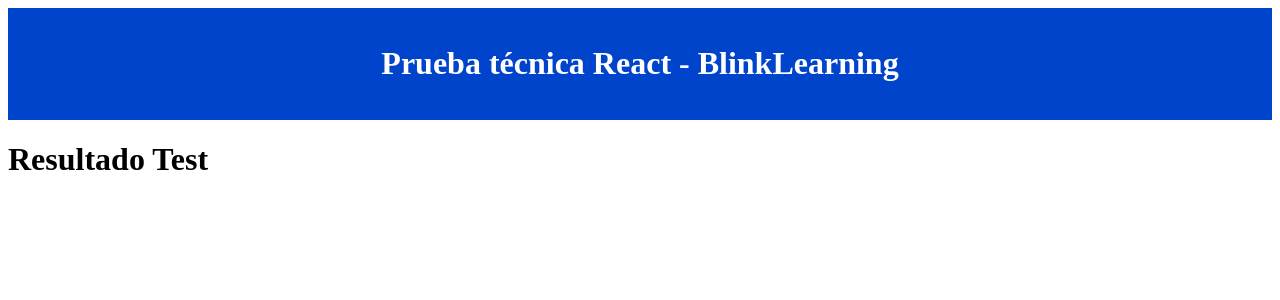
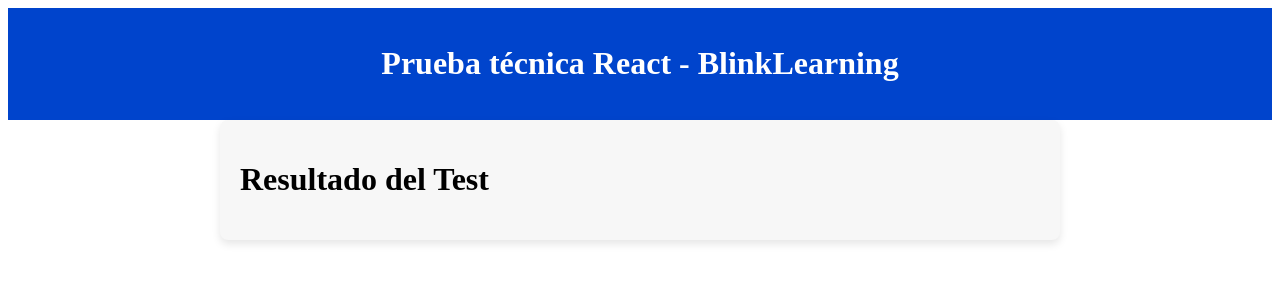
Before and after one commit to Miyagito/prueba_test_react_app, a React (Create React App) app: page /resultado-prueba in a window 1280 px wide. Shown: the top 300 px of the page. Built offline with nearby package versions, Linux system fonts and the light colour scheme.

Commit message:
agregué la vista con las respuestas

```diff
--- /dev/null
+++ b/src/atoms/respuestasState.ts
@@ -0,0 +1,7 @@
+import { atom } from 'recoil';
+import { RespuestasUsuario } from '../types/respuesta/respuestaTypes';
+
+export const respuestasState = atom<RespuestasUsuario>({
+  key: 'respuestasState',
+  default: {}
+});
--- /dev/null
+++ b/src/components/ResultScreen/ResultTestScreen.module.scss
@@ -0,0 +1,34 @@
+.container {
+  max-width: 50rem;
+  margin: 0 auto;
+  padding: 1.25rem;
+  background-color: #f7f7f7;
+  border-radius: 0.5rem;
+  box-shadow: 0 0.25rem 0.5rem rgba(0, 0, 0, 0.1);
+}
+
+.pregunta {
+  background-color: #ffffff;
+  padding: 0.9375rem;
+  margin-bottom: 1.25rem;
+  border-radius: 0.25rem;
+  box-shadow: 0 0.125rem 0.25rem rgba(0, 0, 0, 0.05);
+
+  h2 {
+    font-size: 1.2rem;
+    color: #333;
+    margin-bottom: 0.625rem;
+  }
+
+  ul {
+    padding: 0;
+  }
+}
+
+.correcta {
+  color: green;
+}
+
+.seleccionada {
+  color: red;
+}
--- a/src/components/ResultScreen/ResultTestScreen.tsx
+++ b/src/components/ResultScreen/ResultTestScreen.tsx
@@ -1,7 +1,49 @@
+import { useRecoilValue } from 'recoil';
+import styles from './ResultTestScreen.module.scss';
+import { OptionType, PreguntaType } from '../../types/pregunta/preguntaTypes';
+import { respuestasState } from '../../atoms/respuestasState';
+import { preguntasState } from '../../atoms/preguntasState';
+
 export const ResultTestScreen = () => {
+  const respuestasUsuario = useRecoilValue(respuestasState);
+  const preguntas = useRecoilValue(preguntasState);
+
+  const checkMark = '✅';
+  const crossMark = '❌';
+
   return (
-    <div>
-      <h1>Resultado Test</h1>
+    <div className={styles.container}>
+      <h1>Resultado del Test</h1>
+      {!preguntas && <p>No hay preguntas para mostrar.</p>}
+      {preguntas &&
+        preguntas.map((pregunta: PreguntaType) => (
+          <div key={pregunta.id} className={styles.pregunta}>
+            <h2>{pregunta.questionText}</h2>
+            <ul>
+              {pregunta.options.map((opcion: OptionType) => {
+                const isCorrect = opcion.isCorrect;
+                const isSelected = respuestasUsuario[pregunta.id] === opcion.id;
+                const isCorrectAndSelected = isCorrect && isSelected;
+
+                return (
+                  <li
+                    key={opcion.id}
+                    className={
+                      isCorrect
+                        ? styles.correcta
+                        : isSelected
+                          ? styles.seleccionada
+                          : ''
+                    }
+                  >
+                    {opcion.text} {isCorrectAndSelected && checkMark}
+                    {!isCorrect && isSelected && crossMark}
+                  </li>
+                );
+              })}
+            </ul>
+          </div>
+        ))}
     </div>
   );
 };
--- /dev/null
+++ b/src/types/respuesta/respuestaTypes.ts
@@ -0,0 +1,3 @@
+export interface RespuestasUsuario {
+  [key: number]: string;
+}
```
